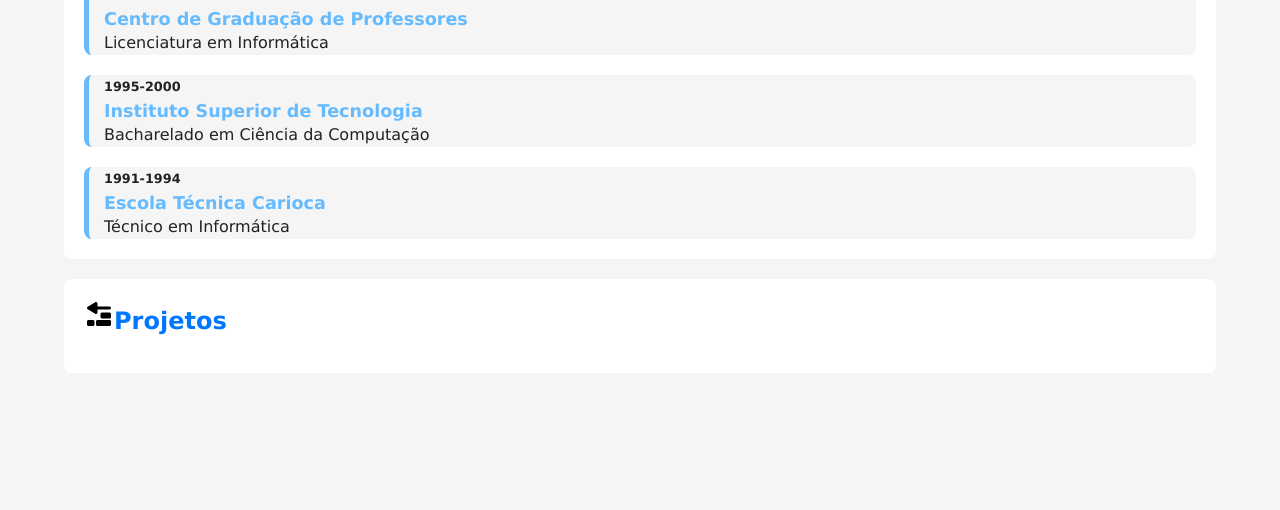
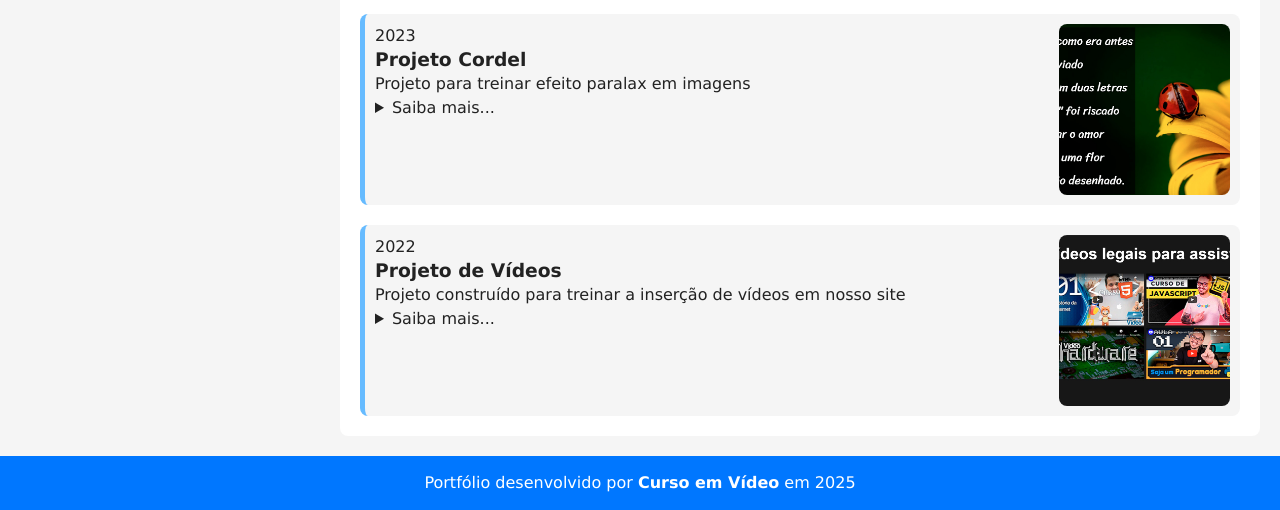
Before and after one commit to Fael3113/Html-CSS, a plain HTML site: page Modulo 5/Projeto Final/index.html in a window 1280 px wide. Shown: the part 1944-2454 px from the top of the page. Before the commit the page ends 2337 px from the top, so only its background shows below. Drawn offline with Linux system fonts and the light colour scheme.

Commit message:
Terminado o Curso
Ultimas modificações do projeto final

```diff
--- a/Modulo 5/Projeto Final/estilos/style.css
+++ b/Modulo 5/Projeto Final/estilos/style.css
@@ -23,11 +23,21 @@
   --fundo-card: #ffffff;
 }
 
+body.escuro{
+  --fundo-principal: #222222;
+  --texto: #e0e0e0;
+  --texto-inverso: #333333;
+  --destaque: #ff5522;
+  --destaque-inverso: #a73917;
+  --fundo-card: #444444;
+}
+
 body {
   font-family: Verdana, Geneva, Tahoma, sans-serif;
   line-height: 1.5em;
   background-color: var(--fundo-principal);
   color: var(--texto);
+  transition: background-color 0.5s, color 0.5s;
 }
 
 header{
@@ -37,6 +47,9 @@ header{
   display: flex;
   justify-content: flex-end;
   align-content: center;
+  position: sticky;
+  top: 0;
+  z-index: 1;
 }
 
 #menu ul{
@@ -203,8 +216,78 @@ article h2{
   font-size: 1.1em;
 }
 
+#projeto-container{
+  display: flex;
+  flex-direction: column-reverse;
+  gap: 20px;
+}
+
+#projeto-container .projeto{
+  display: flex;
+  flex-direction: column;
+  gap: 15px;
+  background-color: var(--fundo-principal);
+  padding: 10px;
+  border-radius: 8px;
+  border-left: 5px solid var(--destaque-inverso);
+}
+
+#projeto-container .projeto:hover{
+  border-color: var(--destaque);
+  border-left-width: 15px;
+  cursor: pointer;
+}
+
+#projeto-container .foto{
+  width: 100%;
+  aspect-ratio: 16/9;
+  object-fit: cover;
+  overflow: hidden;
+  border-radius: 8px;
+}
+
+footer{
+  background-color: var(--destaque);
+  color: var(--texto-inverso);
+  text-align: center;
+  padding: 15px;
+}
+
+footer a{
+  color: var(--texto-inverso);
+  text-decoration: none;
+  font-weight: bold;
+}
+
 @media screen and (min-width: 768px){
+  main{
+    grid-template-columns: auto 300px 1fr auto;
+  }
+
+  section#ficha{
+    grid-column: 2/3;
+    height: fit-content;
+    position: sticky;
+    top: 65px;
+  }
+
+  section#detalhes{
+    grid-column: 3/4;
+  }
+
   #skill-container{
     grid-template-columns: 1fr 1fr;
   }
+  #projeto-container .projeto{
+    flex-direction: row-reverse;
+    justify-content: space-between;
+  }
+  #projeto-container .projeto-info{
+    max-width: 80%;
+  }
+  #projeto-container .foto{
+    aspect-ratio: 1/1;
+    max-width: 20%;
+    max-height: 200px;
+  }
 }
--- a/Modulo 5/Projeto Final/index.html
+++ b/Modulo 5/Projeto Final/index.html
@@ -10,11 +10,11 @@
 <body>
     <header>
         <nav id="menu"><ul>
-            <li><a href="#"><img src="menu/house-solid-full.svg" alt="" width="24"></a></li>
-            <li><a href="#"><img src="menu/brain-solid-full.svg" alt="" width="24"></a></li>
-            <li><a href="#"><img src="menu/graduation-cap-solid-full.svg" alt="" width="24"></a></li>
-            <li><a href="#"><img src="menu/trowel-bricks-solid-full.svg" alt="" width="24"></a></li>
-            <li><a href="#"><img src="menu/moon-regular-full.svg" alt="" width="24"></a></li>
+            <li><a href="#video" class="link"><img src="menu/house-solid-full.svg" alt="" width="24"></a></li>
+            <li><a href="#skills" class="link"><img src="menu/brain-solid-full.svg" alt="" width="24"></a></li>
+            <li><a href="#formacao" class="link"><img src="menu/graduation-cap-solid-full.svg" alt="" width="24"></a></li>
+            <li><a href="#projetos" class="link"><img src="menu/trowel-bricks-solid-full.svg" alt="" width="24"></a></li>
+            <li><a href="#" class="link" id="botao-tema"><img src="menu/moon-regular-full.svg" alt="" width="24"></a></li>
         </ul></nav>
     </header>
     <main>
@@ -36,7 +36,7 @@
         </section>
 
         <section id="detalhes">
-            <article class="video">
+            <article id="video">
                 <h2><img src="social/handshake-solid-full.svg" alt="" width="30">Deixe-me apresentar</h2>
                 <div class="video-container">
                     <iframe
@@ -228,11 +228,51 @@
 
             <article id="projetos">
                 <h2><img src="menu/trowel-bricks-solid-full.svg" alt="" width="30">Projetos</h2>
+                <div id="projeto-container">
+                    <div class="projeto"> <!--Projeto 01-->
+                        <img src="imagens/projeto-01-videos.jpg" alt="Projeto 1" class="foto">
+                        <div class="projeto-info">
+                            <p class="periodo">2022</p>
+                            <h3 class="titulo">Projeto de Vídeos</h3>
+                            <p>Projeto construído para treinar a inserção de vídeos em nosso site</p>
+                            <details class="descricao">
+                                <summary>Saiba mais...</summary>
+                                <p>Lorem ipsum dolor sit amet consectetur adipisicing elit. Illo vitae dolor aperiam sunt! Nostrum tempore iusto, accusantium possimus nulla voluptatem nobis eveniet vel tenetur alias itaque, maxime quia inventore velit!</p>
+                            </details>
+                        </div>
+                    </div>
+
+                    <div class="projeto"> <!--Projeto 02-->
+                        <img src="imagens/projeto-02-cordel.jpg" alt="Projeto 2" class="foto">
+                        <div class="projeto-info">
+                            <p class="periodo">2023</p>
+                            <h3 class="titulo">Projeto Cordel</h3>
+                            <p>Projeto para treinar efeito paralax em imagens</p>
+                            <details class="descricao">
+                                <summary>Saiba mais...</summary>
+                                <p>Lorem ipsum dolor sit amet consectetur adipisicing elit. Illo vitae dolor aperiam sunt! Nostrum tempore iusto, accusantium possimus nulla voluptatem nobis eveniet vel tenetur alias itaque, maxime quia inventore velit!</p>
+                            </details>
+                        </div>
+                    </div>
+
+                    <div class="projeto"> <!--Projeto 03-->
+                        <img src="imagens/projeto-03-android.jpg" alt="Projeto 3" class="foto">
+                        <div class="projeto-info">
+                            <p class="periodo">2023</p>
+                            <h3 class="titulo">Projeto Android</h3>
+                            <p>Projeto para treinar conteúdos e imagens dinâmicas</p>
+                            <details class="descricao">
+                                <summary>Saiba mais...</summary>
+                                <p>Lorem ipsum dolor sit amet consectetur adipisicing elit. Illo vitae dolor aperiam sunt! Nostrum tempore iusto, accusantium possimus nulla voluptatem nobis eveniet vel tenetur alias itaque, maxime quia inventore velit!</p>
+                            </details>
+                        </div>
+                    </div>
+                </div>
             </article><!--Fim do projetos-->
         </section>
     </main>
     <footer>
-
+        Portfólio desenvolvido por <a href="https://www.cursoemvideo.com" target="_blank" rel="nofollow">Curso em Vídeo</a> em 2025
     </footer>
     <script src="scripts/script.js"></script>
 </body>
--- a/Modulo 5/Projeto Final/scripts/script.js
+++ b/Modulo 5/Projeto Final/scripts/script.js
@@ -9,10 +9,10 @@ temaEscuro(temasalvo === 'escuro');
 function temaEscuro(tipo) {
   if (tipo == true) {
     body.classList.add('escuro');
-    botao.innerHTML = '<i class="fa-solid fa-sun"></i>';
+    botao.innerHTML = '<img src="menu/sun-solid-full.svg" alt="" width="24">';
   } else {
     body.classList.remove('escuro');
-    botao.innerHTML = '<i class="fa-solid fa-moon"></i>';
+    botao.innerHTML = '<img src="menu/moon-regular-full.svg" alt="" width="24">';
   }
 }
 
```
Also changed, not shown: Modulo 5/Projeto Final/menu/sun-solid-full.svg (added).
